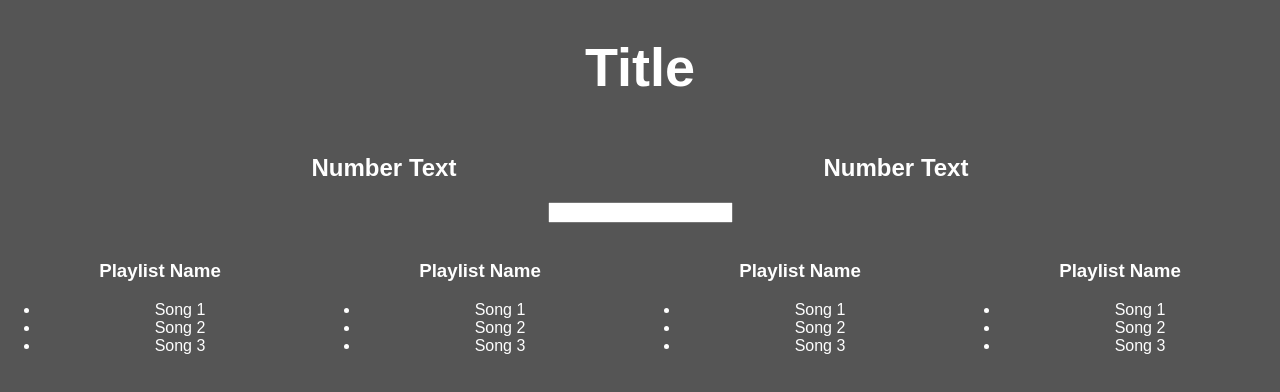
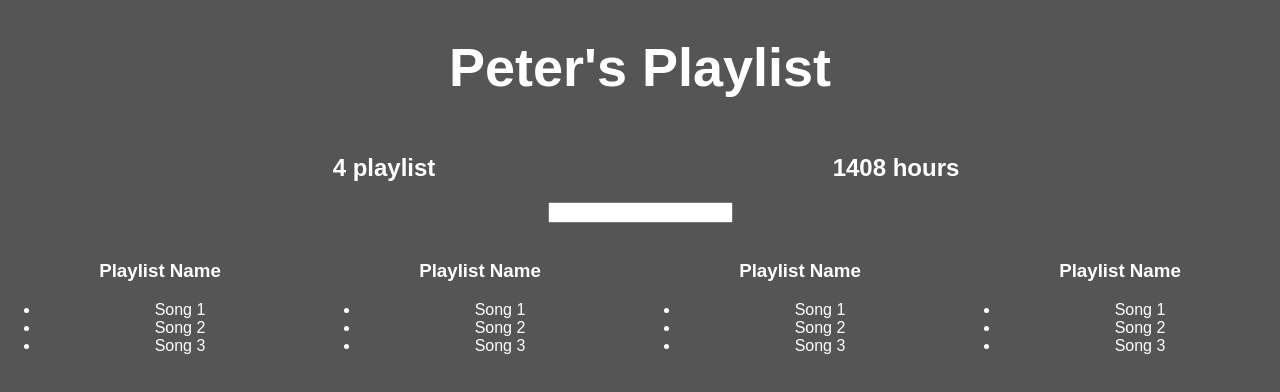
Before and after one commit to kadarpeter/react-js-prototype, a React (Create React App) app: page / in a window 1280 px wide. Shown: the top 392 px of the page. Built offline with nearby package versions, Linux system fonts and the light colour scheme.

Commit message:
refactor: added fake server data to title and aggregate counters

```diff
--- a/src/App.js
+++ b/src/App.js
@@ -5,11 +5,100 @@
   color: '#fff'
 };
 
-class Aggregate extends Component {
+let fakeServerData = {
+  user: {
+    name: 'Peter',
+    playlists: [
+      {
+        name: 'My favorites',
+        songs: [
+          {
+            name: 'Summer of \'69',
+            duration: 7000,
+          },
+          {
+            name: 'Cuts Like a Knife',
+            duration: 7000,
+          }
+        ]
+      },
+      {
+        name: 'Discover Weekly',
+        songs: [
+          {
+            name: 'Back to you',
+            duration: 7000,
+          },
+          {
+            name: 'Somebody',
+            duration: 7000,
+          }
+        ]
+      },
+      {
+        name: 'This is Queen',
+        songs: [
+          {
+            name: 'Radio Ga Ga',
+            duration: 7000,
+          },
+          {
+            name: 'Under Pressuer',
+            duration: 7000,
+          },
+          {
+            name: 'Friends Will Be Friends',
+            duration: 7000,
+          },
+          {
+            name: 'Let Me Live',
+            duration: 7000,
+          }
+        ]
+      },
+      {
+        name: '#Throwback Thursday',
+        songs: [
+          {
+            name: 'Crying In The Chapel',
+            duration: 7000,
+          },
+          {
+            name: 'Man In The Sky',
+            duration: 14500,
+          },
+          {
+            name: 'Peace In The Valley',
+            duration: 7000,
+          }]
+      }
+    ]
+  }
+};
+
+class PlaylistCounter extends Component {
   render() {
     return (
       <div style={{...defaultStyle, width: '40%', display: 'inline-block'}}>
-        <h2>Number Text</h2>
+        <h2>{this.props.playlists.length} playlist</h2>
+      </div>
+    );
+  }
+}
+
+class HoursCounter extends Component {
+  render() {
+    let allSongs = this.props.playlists.reduce((songs, eachPlaylist) => {
+      return songs.concat(eachPlaylist.songs);
+    }, []);
+
+    let totalDuration = allSongs.reduce((sum, eachSong) => {
+      return sum + eachSong.duration;
+    }, 0);
+
+    return (
+      <div style={{...defaultStyle, width: '40%', display: 'inline-block'}}>
+        <h2>{Math.round(totalDuration/60)} hours</h2>
       </div>
     );
   }
@@ -43,17 +132,38 @@
 }
 
 class App extends Component {
+  constructor() {
+    super();
+
+    this.state = {
+      serverData: {}
+    }
+  }
+
+  componentDidMount() {
+    setTimeout(() => {
+      this.setState({serverData: fakeServerData});
+    }, 1000);
+  }
+
   render() {
     return (
       <div className="App">
-        <h1 style={{...defaultStyle, 'font-size': '54px'}}>Title</h1>
-        <Aggregate/>
-        <Aggregate/>
-        <Filter/>
-        <Playlist/>
-        <Playlist/>
-        <Playlist/>
-        <Playlist/>
+        {this.state.serverData.user ?
+          <div>
+            <h1 style={{...defaultStyle, 'font-size': '54px'}}>
+              {this.state.serverData.user.name}'s Playlist
+            </h1>
+            <PlaylistCounter playlists={this.state.serverData.user.playlists}/>
+            <HoursCounter playlists={this.state.serverData.user.playlists}/>
+            <Filter/>
+            <Playlist/>
+            <Playlist/>
+            <Playlist/>
+            <Playlist/>
+          </div>
+          : <h1 style={defaultStyle}>Loading...</h1>
+        }
       </div>
     );
   }
```
